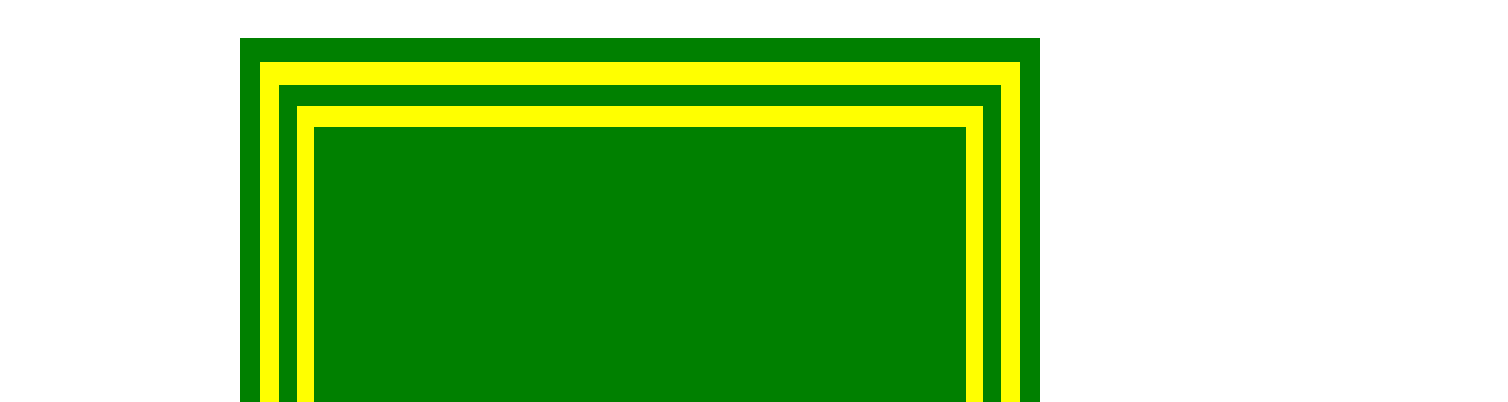
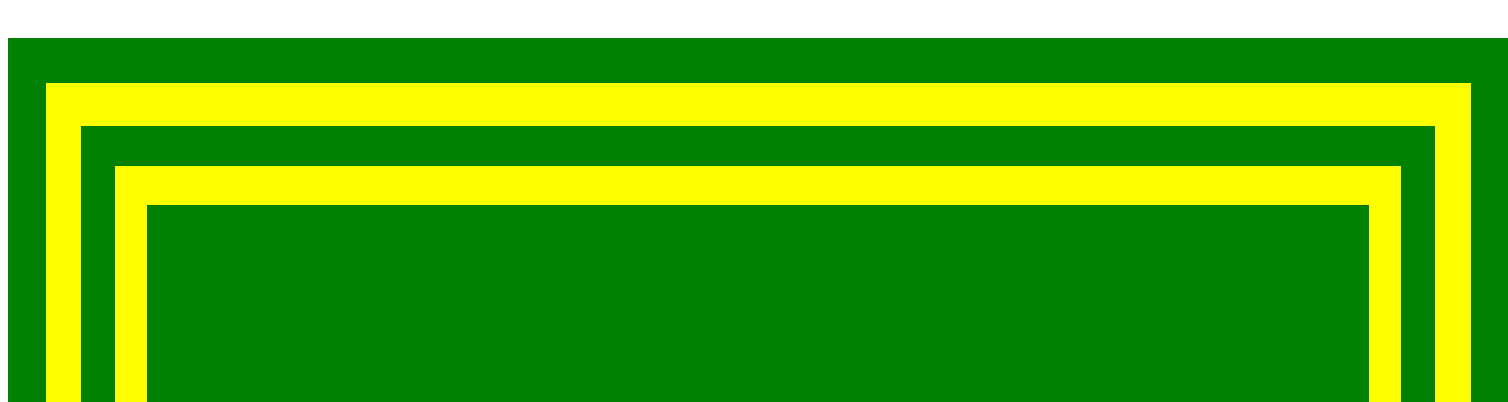
Before and after one commit to TharaaIbrahim/CSS-Exercises, a plain HTML site: page Exercise#10/index.html in a window 1280 px wide. Shown: the top 402 px of the page, 1508 px wide, since content can reach past the window. Drawn offline with Linux system fonts and the light colour scheme.

Commit message:
size edit

```diff
--- a/Exercise#10/style.css
+++ b/Exercise#10/style.css
@@ -1,7 +1,7 @@
 .container{
     background-color: green;
-    width: 800px;
-    height: 800px;
+    width: 1500px;
+    height: 1500px;
     overflow: hidden;
 
 }
```
